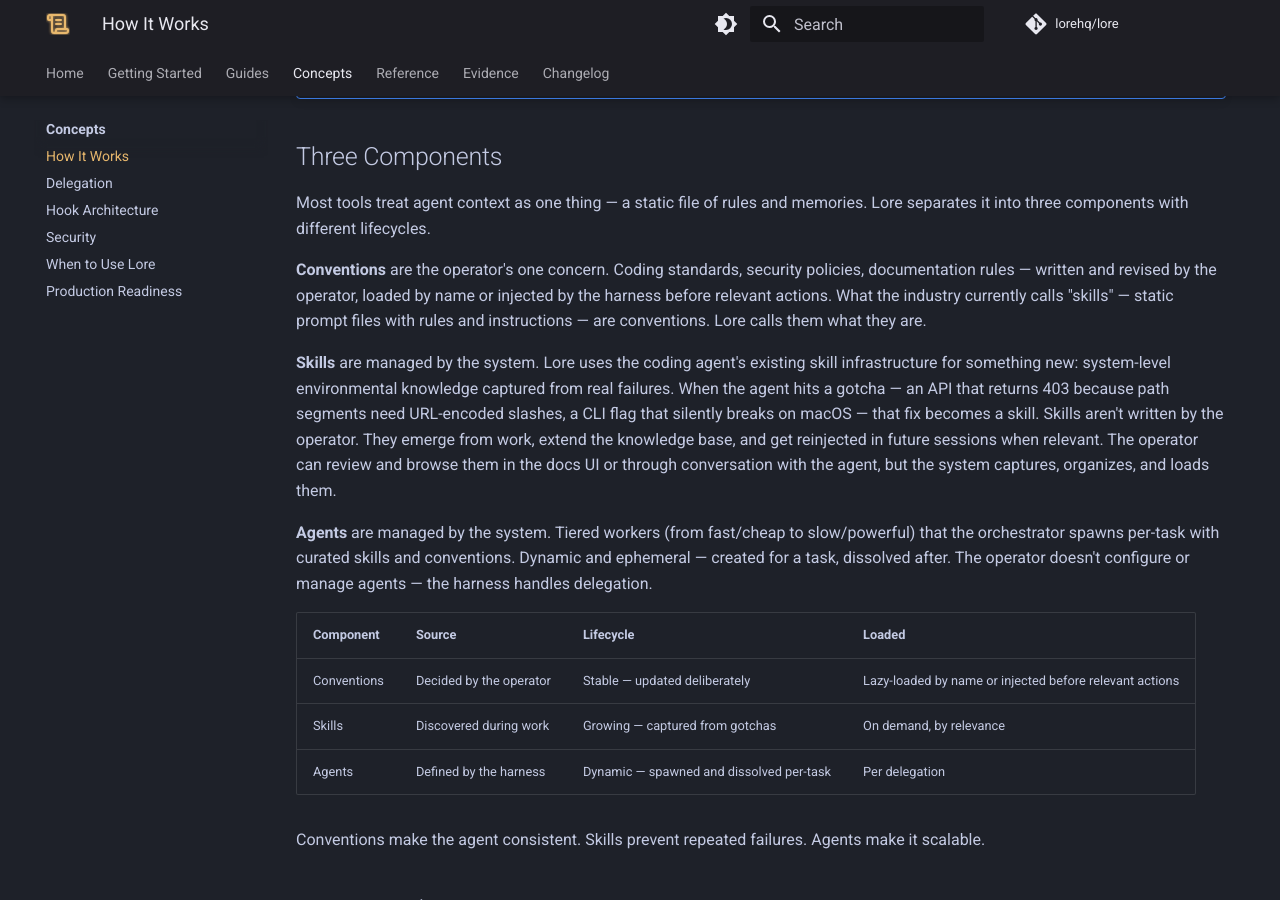
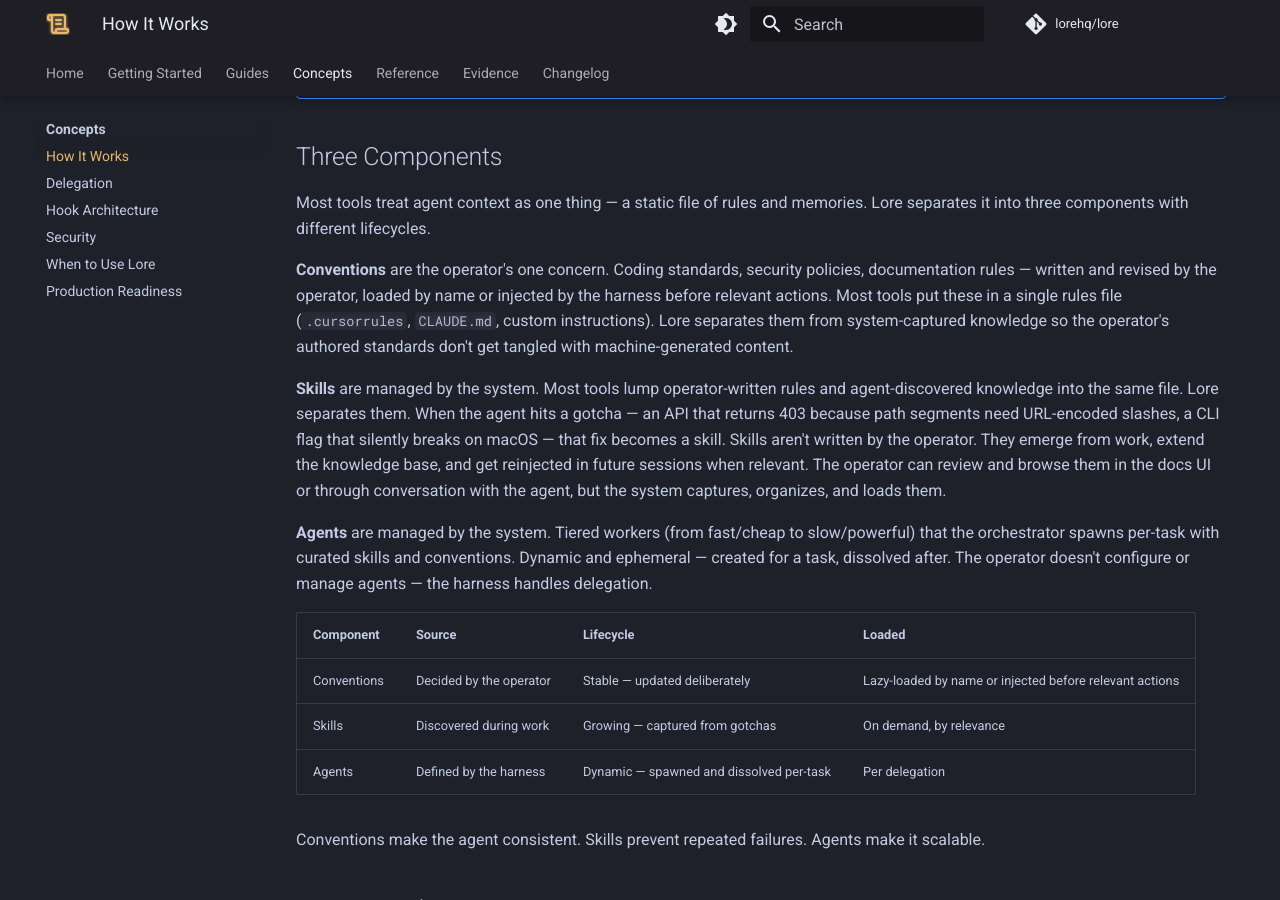
Before and after one commit to lorehq/lore-docs, an MkDocs documentation site: the page built from docs/concepts/how-it-works.md, in a window 1280 px wide and 900 px high, scrolled down 899 px. Built offline with MkDocs 1.6.1 and Material for MkDocs 9.7.7, drawn with Linux system fonts in a browser that asks for light colours; comment, search, counter and statistics services are not loaded.

Commit message:
Fix conventions/skills differentiation claim to be accurate
The industry calls these "rules" and "instructions", not "skills". The real
differentiator is separating operator-authored standards from system-captured
knowledge — most tools lump both into one file.

Co-Authored-By: Claude Opus 4.6 <noreply@anthropic.com>

```diff
--- a/docs/concepts/how-it-works.md
+++ b/docs/concepts/how-it-works.md
@@ -28,9 +28,9 @@ The harness is everything that wraps the agent: hooks, delegation patterns, work
 
 Most tools treat agent context as one thing — a static file of rules and memories. Lore separates it into three components with different lifecycles.
 
-**Conventions** are the operator's one concern. Coding standards, security policies, documentation rules — written and revised by the operator, loaded by name or injected by the harness before relevant actions. What the industry currently calls "skills" — static prompt files with rules and instructions — are conventions. Lore calls them what they are.
+**Conventions** are the operator's one concern. Coding standards, security policies, documentation rules — written and revised by the operator, loaded by name or injected by the harness before relevant actions. Most tools put these in a single rules file (`.cursorrules`, `CLAUDE.md`, custom instructions). Lore separates them from system-captured knowledge so the operator's authored standards don't get tangled with machine-generated content.
 
-**Skills** are managed by the system. Lore uses the coding agent's existing skill infrastructure for something new: system-level environmental knowledge captured from real failures. When the agent hits a gotcha — an API that returns 403 because path segments need URL-encoded slashes, a CLI flag that silently breaks on macOS — that fix becomes a skill. Skills aren't written by the operator. They emerge from work, extend the knowledge base, and get reinjected in future sessions when relevant. The operator can review and browse them in the docs UI or through conversation with the agent, but the system captures, organizes, and loads them.
+**Skills** are managed by the system. Most tools lump operator-written rules and agent-discovered knowledge into the same file. Lore separates them. When the agent hits a gotcha — an API that returns 403 because path segments need URL-encoded slashes, a CLI flag that silently breaks on macOS — that fix becomes a skill. Skills aren't written by the operator. They emerge from work, extend the knowledge base, and get reinjected in future sessions when relevant. The operator can review and browse them in the docs UI or through conversation with the agent, but the system captures, organizes, and loads them.
 
 **Agents** are managed by the system. Tiered workers (from fast/cheap to slow/powerful) that the orchestrator spawns per-task with curated skills and conventions. Dynamic and ephemeral — created for a task, dissolved after. The operator doesn't configure or manage agents — the harness handles delegation.
 
```
